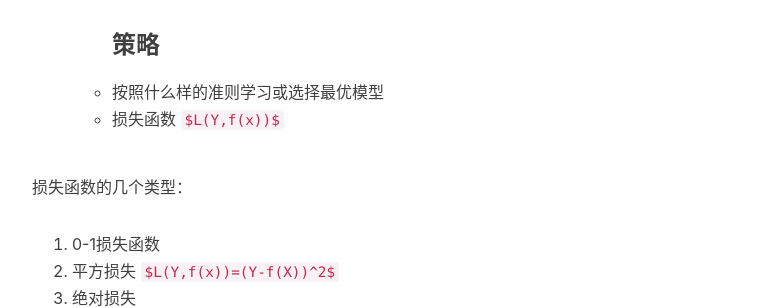
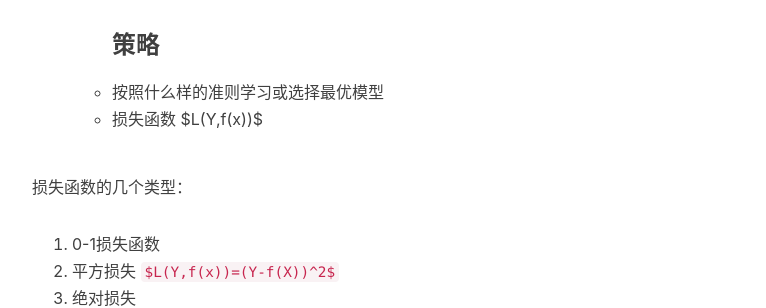
Before and after one commit to ChunhanLi/ChunhanLi.github.io, a Jekyll site: the page built from _posts/2018-09-23-统计学习方法（1）.md, in a window 1280 px wide and 900 px high, scrolled down 1324 px. Shown: the part 151-459 px from the top of the window, without its empty margins (233-999 px from the left). Built offline with Jekyll 4.4.1, drawn with Linux system fonts in a browser that asks for light colours; nearby versions of some CDN libraries; comment, search, counter and statistics services are not loaded.

```diff
--- a/_posts/2018-09-23-统计学习方法（1）.md
+++ b/_posts/2018-09-23-统计学习方法（1）.md
@@ -30,7 +30,7 @@ tags:
 - 条件概率分布或是决策函数（线性等等）
 ### 策略
 - 按照什么样的准则学习或选择最优模型
-- 损失函数 `$L(Y,f(x))$`
+- 损失函数 $L(Y,f(x))$
 
 损失函数的几个类型：
 1. 0-1损失函数
```
